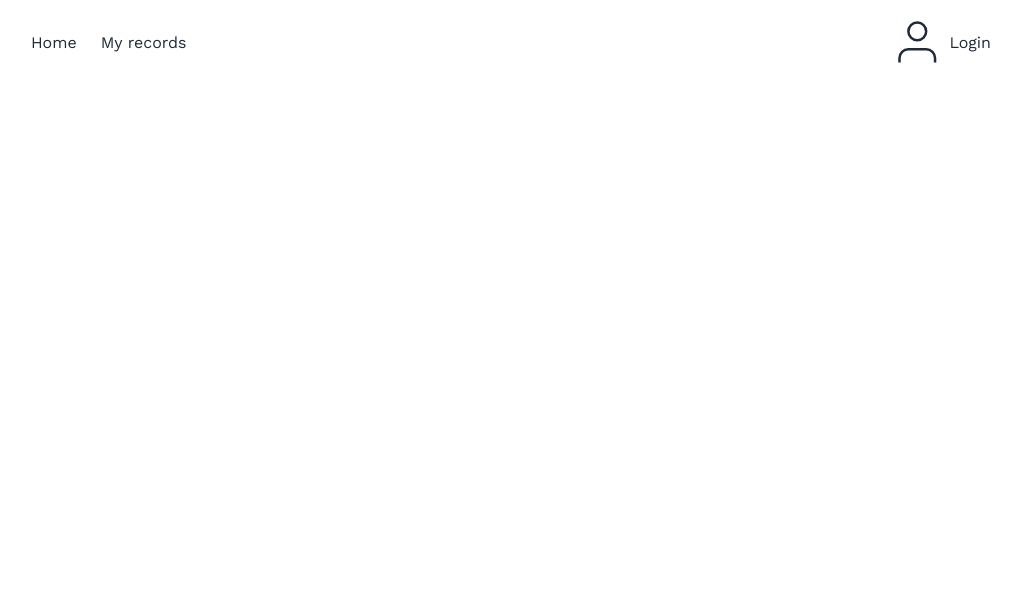
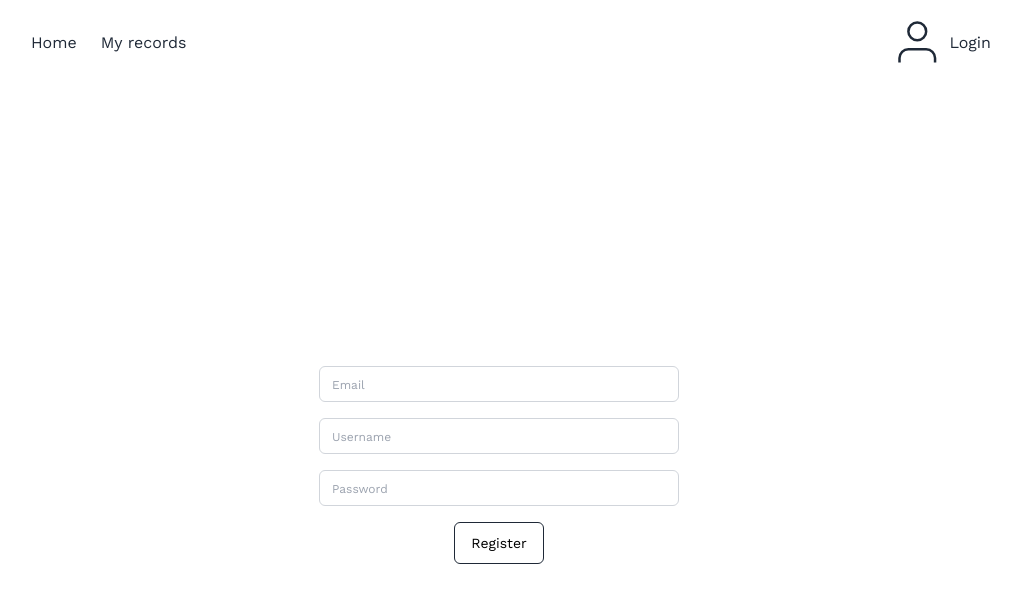
Before and after one commit to Hiccstrid2019/audio-storage-client, a React (Create React App) app: page /register in a window 1280 px wide. Shown: the top 602 px of the page, without its empty margins (141-1162 px from the left). Built offline with nearby package versions, Linux system fonts and the light colour scheme; no server answers.

Commit message:
added register page and styled login page

```diff
--- /dev/null
+++ b/src/components/pages/Login.module.css
@@ -0,0 +1,7 @@
+.container {
+    display: flex;
+    height: 100vh;
+    flex-direction: column;
+    justify-content: center;
+    align-items: center;
+}
--- a/src/components/pages/Login.tsx
+++ b/src/components/pages/Login.tsx
@@ -1,9 +1,10 @@
-import {useLocation, useNavigate} from "react-router-dom";
+import {Link, useLocation, useNavigate} from "react-router-dom";
 import {useAppDispatch} from "../../hoc/redux";
 import {login} from "../../store/reducers/UserActions";
 import {useState} from "react";
 import Button from "../ui/Button/Button";
 import Input from "../ui/Input/Input";
+import classes from './Login.module.css';
 
 const Login = () => {
     const dispatch = useAppDispatch();
@@ -20,10 +21,11 @@ const Login = () => {
     };
 
     return (
-        <div>
+        <div className={classes.container}>
             <Input text='Email' setValue={setEmail}/>
             <Input text='Password' setValue={setPassword}/>
             <Button text='Login' onClick={() => handleForm()}/>
+            Yet don't have account? <Link to='/register'>Register</Link>
         </div>
     );
 };
--- /dev/null
+++ b/src/components/pages/Register.module.css
@@ -0,0 +1,7 @@
+.container {
+    display: flex;
+    height: 100vh;
+    flex-direction: column;
+    justify-content: center;
+    align-items: center;
+}
--- a/src/components/pages/Register.tsx
+++ b/src/components/pages/Register.tsx
@@ -1,11 +1,27 @@
-import React from 'react';
+import React, {useState} from 'react';
+import {registration} from "../../store/reducers/UserActions";
+import classes from "./Login.module.css";
+import Input from "../ui/Input/Input";
+import Button from "../ui/Button/Button";
+import {useAppDispatch} from "../../hoc/redux";
 
 const Register = () => {
+    const [email, setEmail] = useState('');
+    const [username, setUsername] = useState('');
+    const [password, setPassword] = useState('');
+    const dispatch = useAppDispatch();
+    const handleForm = () => {
+        dispatch(registration({email, password, username}));
+    };
+
     return (
-        <div>
-
+        <div className={classes.container}>
+            <Input text='Email' setValue={setEmail}/>
+            <Input text='Username' setValue={setUsername}/>
+            <Input text='Password' setValue={setPassword}/>
+            <Button text='Register' onClick={() => handleForm()}/>
         </div>
-    )
+    );
 }
 
 export default Register;
```
